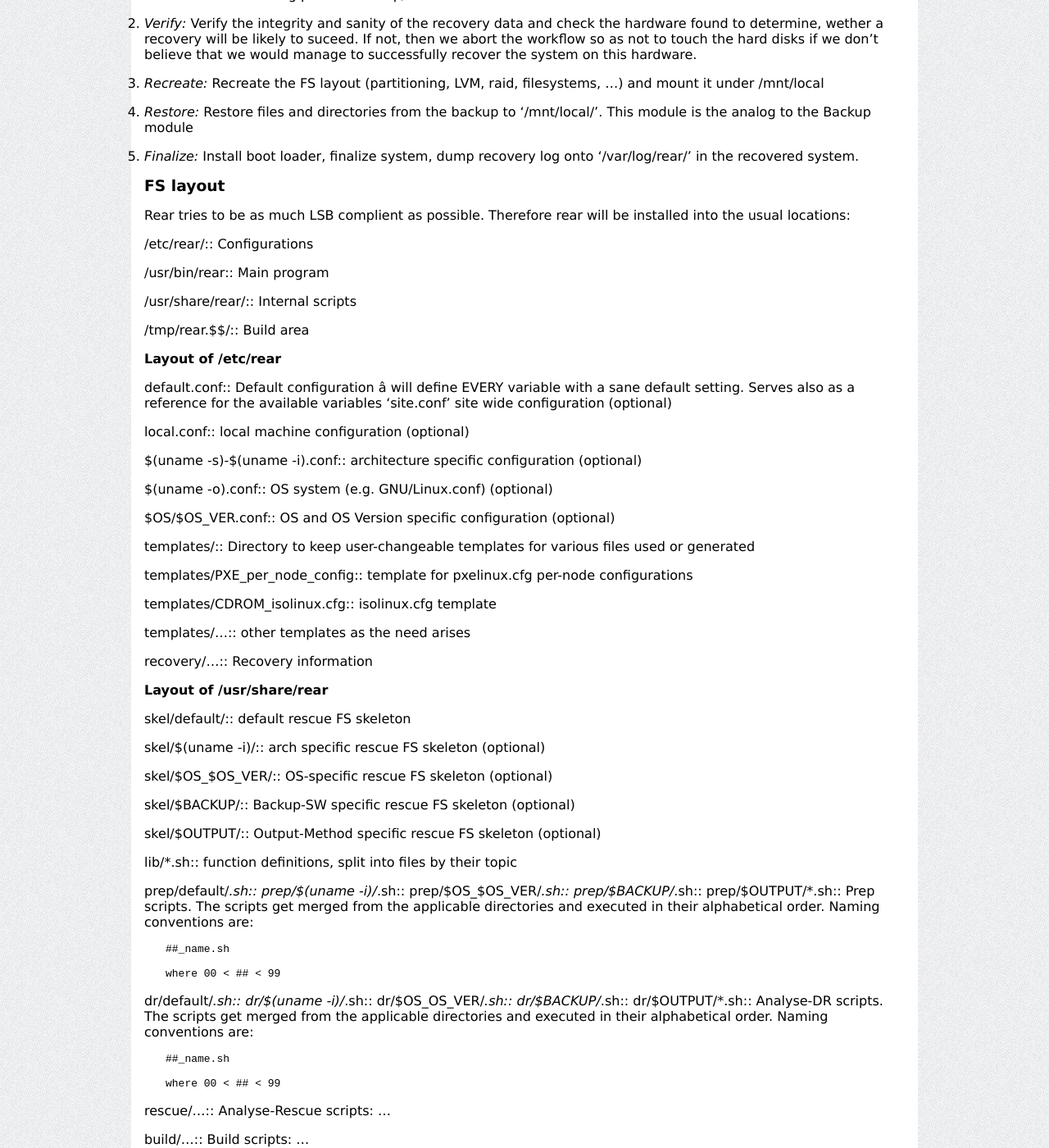
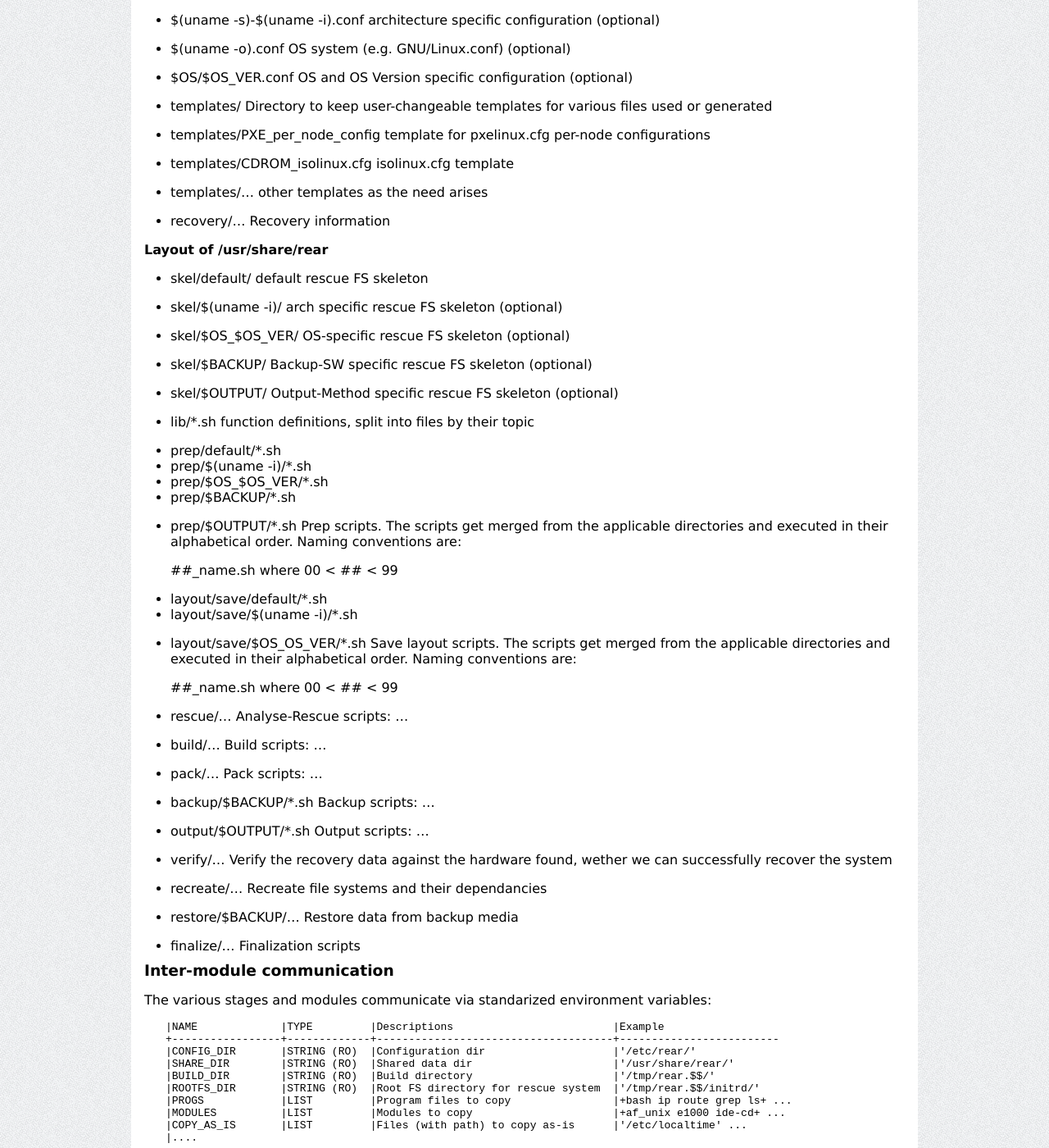
Before and after one commit to rear/rear.github.com, a Jekyll site: the page built from documentation/features.md, in a window 1280 px wide and 1400 px high, scrolled down 1861 px. Shown: the whole window at 82% size. Built offline with Jekyll 4.4.1, drawn with Linux system fonts in a browser that asks for light colours; comment, search, counter and statistics services are not loaded; some of the changed text lies outside the part shown.

Commit message:
- update 1: fix cosmetic errors and removed some old text referring to 'dr' workflow.

```diff
--- a/documentation/features.md
+++ b/documentation/features.md
@@ -30,7 +30,7 @@ by appropriately named scripts in various subdirectories:
      This can also come from various sources (FS layout for arch, OS, OS_VER,
      Backup-SW, Output, ...)
 
-  2. *Analyse (DR)*: Analyse the system to create the '/etc/recovery' data
+  2. *Save layout*: Analyse the system to create the '/var/lib/rear/layout' data
 
   3. *Analyse (Rescue):* Analyse the system to create the rescue system
      (network, binary dependancies, ...)
@@ -49,19 +49,21 @@ by appropriately named scripts in various subdirectories:
 
 The configuration must define the +BACKUP+ and +OUTPUT+ methods. Valid choices are:
 
-
+<pre>
 |NAME   | TYPE    | Description                              | Implement in Phase
-|NFS    | BACKUP  | Copy files to NFS share                  | 1
-|TAPE   | BACKUP  | Copy files to tape(s)                    | 2
-|CDROM  | BACKUP  | Copy files to CD/DVD                     | 2
-|NSR    | BACKUP  | Use Legato Networker                     | 1
-|TSM    | BACKUP  | Use Tivoli Storage Manager               | 1
++-------+---------+------------------------------------------+-------------------
+|NFS    | BACKUP  | Copy files to NFS share                  | OK
+|TAPE   | BACKUP  | Copy files to tape(s)                    | OK
+|CDROM  | BACKUP  | Copy files to CD/DVD                     | on request
+|NSR    | BACKUP  | Use Legato Networker                     | on request
+|TSM    | BACKUP  | Use Tivoli Storage Manager               | OK
 |       |         |                                          |
-|CDROM  | OUTPUT  | Write result to CD/DVD                   | 2
-|OBDR   | OUTPUT  | Create OBDR Tape                         | 2
-|PXE    | OUTPUT  | Create PXE bootable files on TFTP server | 1
-|USB    | OUTPUT  | Create bootable USB device               | 2
-
+|ISO    | OUTPUT  | Write result to ISO9660 image            | OK
+|CDROM  | OUTPUT  | Write result to CD/DVD                   | on request
+|OBDR   | OUTPUT  | Create OBDR Tape                         | OK
+|PXE    | OUTPUT  | Create PXE bootable files on TFTP server | OK
+|USB    | OUTPUT  | Create bootable USB device               | OK
+</pre>
 
 ### Workflow Recovery
 The result of the analysis is written into configuration files under
@@ -100,135 +102,135 @@ are indeed the same):
 Rear tries to be as much LSB complient as possible. Therefore rear will be
 installed into the usual locations:
 
-/etc/rear/::
+  - /etc/rear/
     Configurations
 
-/usr/bin/rear::
+  - /usr/bin/rear
     Main program
 
-/usr/share/rear/::
+  - /usr/share/rear/
     Internal scripts
 
-/tmp/rear.$$/::
+  - /tmp/rear.$$/
     Build area
 
 #### Layout of /etc/rear
-default.conf::
-    Default configuration â will define EVERY variable with a sane default
+  - default.conf
+    Default configuration will define EVERY variable with a sane default
     setting. Serves also as a reference for the available variables 'site.conf'
     site wide configuration (optional)
 
-local.conf::
+  - local.conf
     local machine configuration (optional)
 
-$(uname -s)-$(uname -i).conf::
+  - $(uname -s)-$(uname -i).conf
     architecture specific configuration (optional)
 
-$(uname -o).conf::
+  - $(uname -o).conf
     OS system (e.g. GNU/Linux.conf) (optional)
 
-$OS/$OS_VER.conf::
+  - $OS/$OS_VER.conf
     OS and OS Version specific configuration (optional)
 
-templates/::
+  - templates/
     Directory to keep user-changeable templates for various files used
     or generated
 
-templates/PXE_per_node_config::
+  - templates/PXE_per_node_config
     template for pxelinux.cfg per-node configurations
 
-templates/CDROM_isolinux.cfg::
+  - templates/CDROM_isolinux.cfg
     isolinux.cfg template
 
-templates/...::
+  - templates/...
     other templates as the need arises
 
-recovery/...::
+  - recovery/...
     Recovery information
 
 #### Layout of /usr/share/rear
-skel/default/::
+  - skel/default/
     default rescue FS skeleton
 
-skel/$(uname -i)/::
+  - skel/$(uname -i)/
     arch specific rescue FS skeleton (optional)
 
-skel/$OS_$OS_VER/::
+  - skel/$OS_$OS_VER/
     OS-specific rescue FS skeleton (optional)
 
-skel/$BACKUP/::
+  - skel/$BACKUP/
     Backup-SW specific rescue FS skeleton (optional)
 
-skel/$OUTPUT/::
+  - skel/$OUTPUT/
     Output-Method specific rescue FS skeleton (optional)
 
-lib/*.sh::
+  - lib/*.sh
     function definitions, split into files by their topic
 
-prep/default/*.sh::
-prep/$(uname -i)/*.sh::
-prep/$OS_$OS_VER/*.sh::
-prep/$BACKUP/*.sh::
-prep/$OUTPUT/*.sh::
+  - prep/default/*.sh
+  - prep/$(uname -i)/*.sh
+  - prep/$OS_$OS_VER/*.sh
+  - prep/$BACKUP/*.sh
+  - prep/$OUTPUT/*.sh
     Prep scripts. The scripts get merged from the applicable directories
     and executed in their alphabetical order. Naming conventions are:
 
     ##_name.sh
-
     where 00 < ## < 99
 
-dr/default/*.sh::
-dr/$(uname -i)/*.sh::
-dr/$OS_OS_VER/*.sh::
-dr/$BACKUP/*.sh::
-dr/$OUTPUT/*.sh::
-    Analyse-DR scripts. The scripts get merged from the applicable directories
+  - layout/save/default/*.sh
+  - layout/save/$(uname -i)/*.sh
+  - layout/save/$OS_OS_VER/*.sh
+    Save layout scripts. The scripts get merged from the applicable directories
     and executed in their alphabetical order. Naming conventions are:
 
     ##_name.sh
-
     where 00 < ## < 99
 
-rescue/...::
+
+  - rescue/...
     Analyse-Rescue scripts: ...
 
-build/...::
+  - build/...
     Build scripts: ...
 
-pack/...::
+  - pack/...
     Pack scripts: ...
 
-backup/$BACKUP/*.sh::
+  - backup/$BACKUP/*.sh
     Backup scripts: ...
 
-output/$OUTPUT/*.sh::
+  - output/$OUTPUT/*.sh
     Output scripts: ...
 
-verify/...::
+  - verify/...
     Verify the recovery data against the hardware found, wether we can
     successfully recover the system
 
-recreate/...::
+  - recreate/...
     Recreate file systems and their dependancies
 
-restore/$BACKUP/...::
+  - restore/$BACKUP/...
     Restore data from backup media
 
-finalize/...::
+  - finalize/...
     Finalization scripts
 
 ### Inter-module communication
 The various stages and modules communicate via standarized environment variables:
 
+<pre>
 |NAME             |TYPE         |Descriptions                         |Example
++-----------------+-------------+-------------------------------------+-------------------------
 |CONFIG_DIR       |STRING (RO)  |Configuration dir                    |'/etc/rear/'
 |SHARE_DIR        |STRING (RO)  |Shared data dir                      |'/usr/share/rear/'
 |BUILD_DIR        |STRING (RO)  |Build directory                      |'/tmp/rear.$$/'
 |ROOTFS_DIR       |STRING (RO)  |Root FS directory for rescue system  |'/tmp/rear.$$/initrd/'
-|RESCUE_BINARIES  |LIST         |Program files to copy                |+bash ip route grep ls+ ...
-|RESCUE_MODULES   |LIST         |Modules to copy                      |+af_unix e1000 ide-cd+ ...
-|RESCUE_FILES     |LIST         |Files (with path) to copy as-is      |'/etc/localtime' ...
+|PROGS            |LIST         |Program files to copy                |+bash ip route grep ls+ ...
+|MODULES          |LIST         |Modules to copy                      |+af_unix e1000 ide-cd+ ...
+|COPY_AS_IS       |LIST         |Files (with path) to copy as-is      |'/etc/localtime' ...
 |....
+</pre>
 
 RO means that the framework manages this variable and modules and methods shouldn't change it.
 
```
Also changed, not shown: other parts of documentation/features.md (+4 -4 lines).
